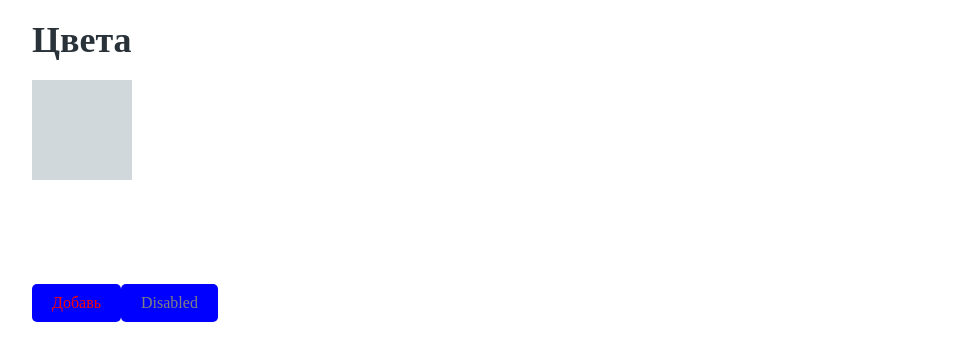
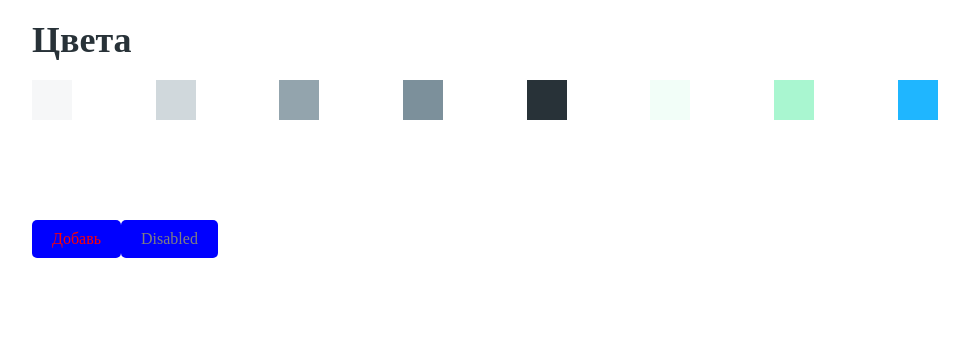
Before and after one commit to ermo4enkov/2dooshka, a React app: page / in a window 1280 px wide. Shown: the top 360 px of the page, without its empty margins (108-1077 px from the left). Built offline with nearby package versions, Linux system fonts and the light colour scheme; the HTML template or start-up script is replaced by a standard one.

Commit message:
Added colors pallete

```diff
--- /dev/null
+++ b/src/assets/scss/lego/colors.scss
@@ -0,0 +1,5 @@
+.colors__wrap{
+  display: flex;
+  justify-content: space-between;
+  width: 80%;
+}
--- a/src/assets/scss/styles.scss
+++ b/src/assets/scss/styles.scss
@@ -1,6 +1,7 @@
 @import "./variables/variables";
 @import "./text/text";
 @import "./lego/lego";
+@import "./lego/colors";
 
 body {
  font-family: 'Source Sans Pro';
--- a/src/components/colors/colors.tsx
+++ b/src/components/colors/colors.tsx
@@ -15,13 +15,13 @@ interface ColorProps{
 
 const Pallete = styled.div`
     display: inline-block;
-    width: 100px;
-    height: 100px;
+    width: 40px;
+    height: 40px;
     background-color: ${(props: ColorProps) => props.greyLight? "#f6f7f8":
                                                props.grey? "#d0d8dc":
                                                props.greyDark? '#93a4ad':
                                                props.greyDarker? '#7c909b':
-                                               props.black? '#28323':
+                                               props.black? '#283238':
                                                props.mint? '#f2fef8':
                                                props.good? '#a9f6d0':
                                                props.empty? '#1fb6ff': '#fff'
@@ -38,7 +38,14 @@ export class ColorPallete extends React.Component<ColorProps> {
             <div className="lego__element">
                 <h1 className="title">Цвета</h1>
                 <div className="colors__wrap">
-                    <Pallete {...this.props}></Pallete>
+                    <Pallete greyLight></Pallete>
+                    <Pallete grey></Pallete>
+                    <Pallete greyDark></Pallete>
+                    <Pallete greyDarker></Pallete>
+                    <Pallete black></Pallete>
+                    <Pallete mint></Pallete>
+                    <Pallete good></Pallete>
+                    <Pallete empty></Pallete>
                 </div>
             </div>
         )
--- a/src/components/storybook.tsx
+++ b/src/components/storybook.tsx
@@ -8,7 +8,7 @@ export class StoryBook extends React.Component {
 
         return(
             <div className="lego">
-                <ColorPallete grey/>
+                <ColorPallete/>
                 <Button add text="Добавь"/>
                 <Button disable text="Disabled"/>
             </div>
```
